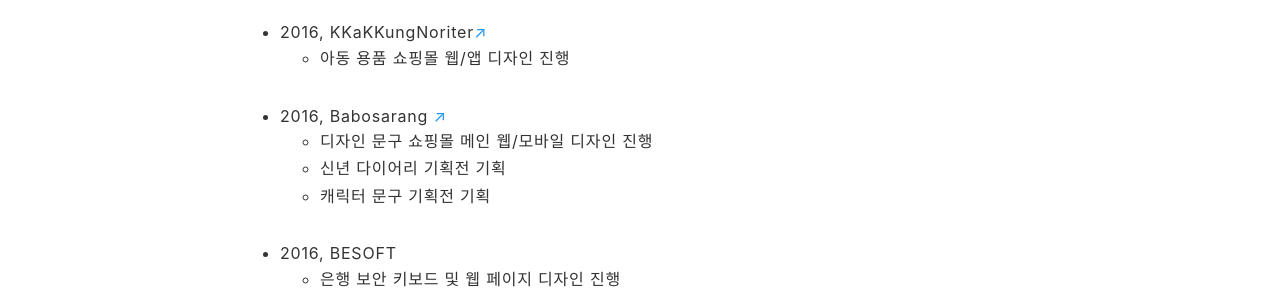
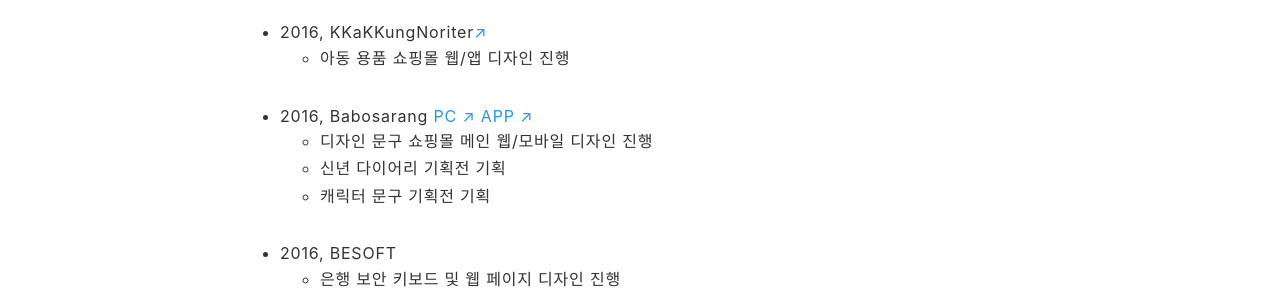
Before and after one commit to crazyjamy/crazyjamy.github.io, a Jekyll site: the page built from about.md, in a window 1280 px wide and 900 px high, scrolled down 2764 px. Shown: the part 154-454 px from the top of the window. Built offline with Jekyll 4.4.1, drawn with Linux system fonts in a browser that asks for light colours.

Commit message:
Update about.md

```diff
--- a/about.md
+++ b/about.md
@@ -78,7 +78,7 @@
   + 택배 상자 패키지 디자인 진행
 + 2016, KKaKKungNoriter<a href="http://kkakkungnoriter.com/" target="_blank">↗</a>
   + 아동 용품 쇼핑몰 웹/앱 디자인 진행
-+ 2016, Babosarang <a href="https://www.behance.net/gallery/51124513/Main_Web(PC)-UI" target="_blank">↗</a>
++ 2016, Babosarang <a href="https://www.behance.net/gallery/51124513/Main_Web(PC)-UI" target="_blank">PC ↗</a> <a href="https://www.behance.net/gallery/51583461/Shopping-mall-APP-UI(Babosarang)" target="_blank">APP ↗</a>
   + 디자인 문구 쇼핑몰 메인 웹/모바일 디자인 진행
   + 신년 다이어리 기획전 기획
   + 캐릭터 문구 기획전 기획
```
